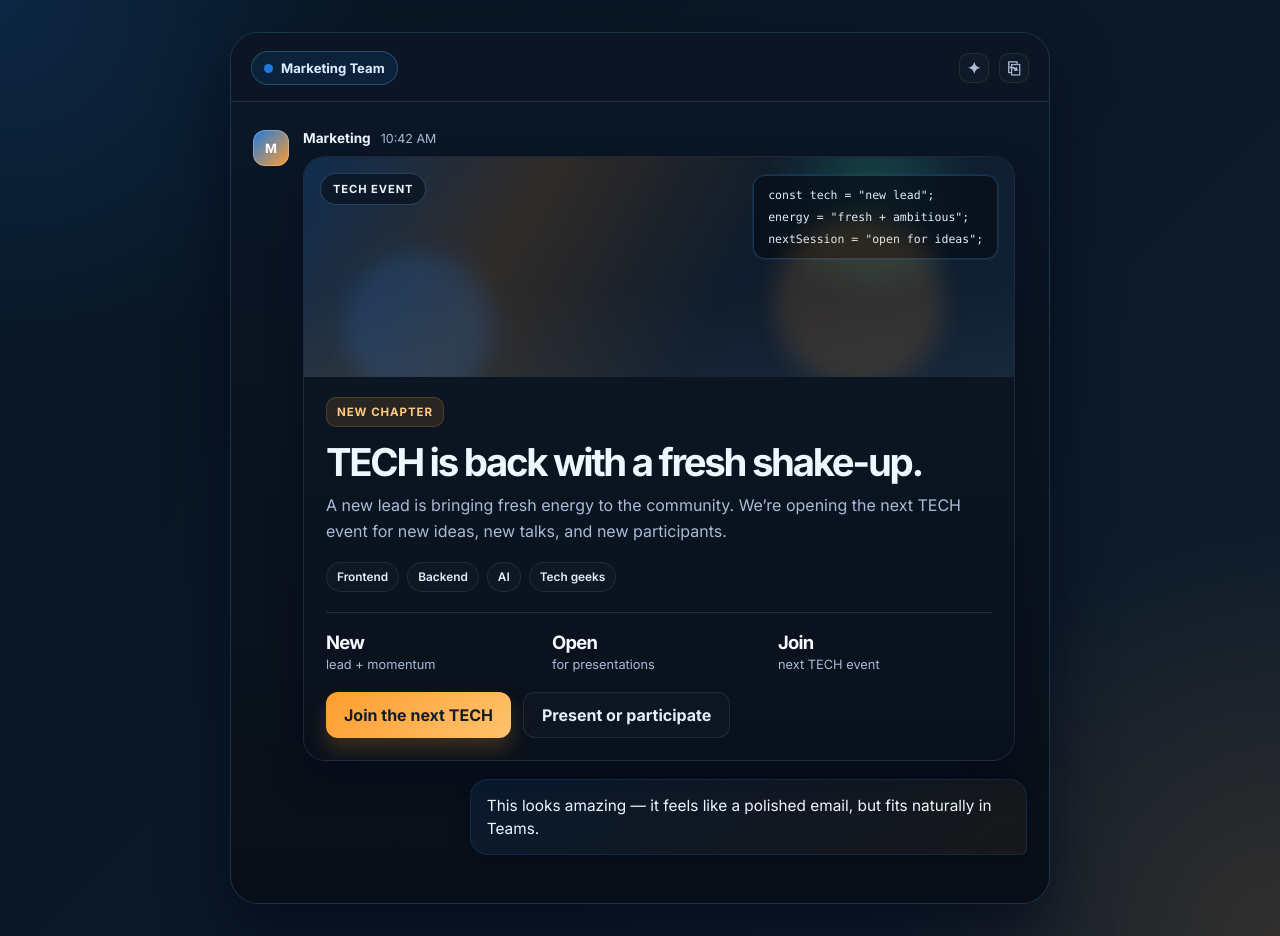
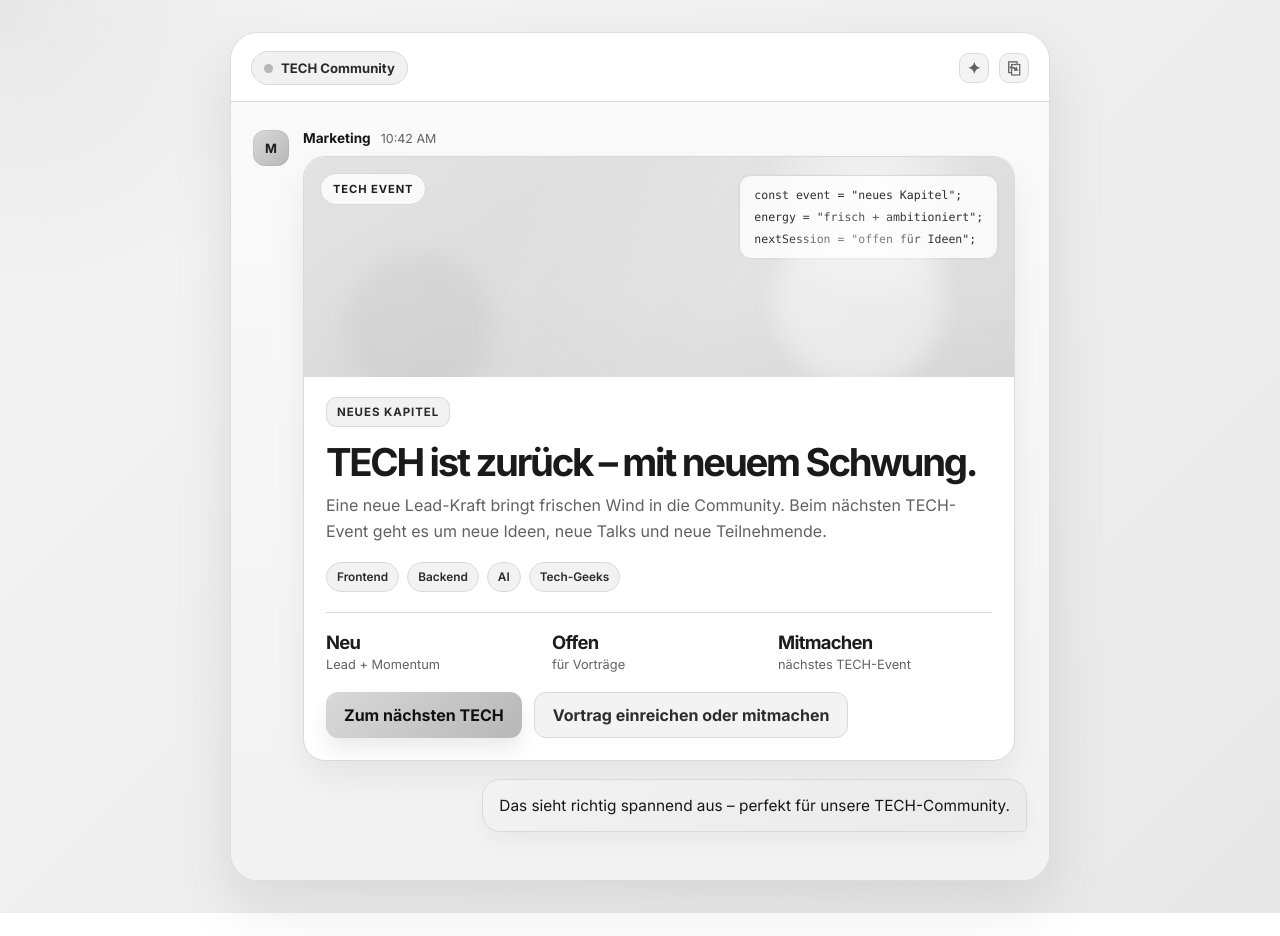
Before and after one commit to TyponUX/Tech-Talk, a plain HTML site: page index.html in a window 1280 px wide. After the commit the page ends 913 px from the top, so only its background shows below. Drawn offline with Linux system fonts and the light colour scheme.

Commit message:
German TECH announcement and brand palette update

```diff
--- a/index.html
+++ b/index.html
@@ -1,9 +1,9 @@
 <!DOCTYPE html>
-<html lang="en">
+<html lang="de">
   <head>
     <meta charset="UTF-8" />
     <meta name="viewport" content="width=device-width, initial-scale=1.0" />
-    <title>Teams Campaign Prototype</title>
+    <title>TECH Event Kampagne</title>
     <link rel="preconnect" href="https://fonts.googleapis.com" />
     <link rel="preconnect" href="https://fonts.gstatic.com" crossorigin />
     <link href="https://fonts.googleapis.com/css2?family=Inter:wght@400;500;600;700;800&display=swap" rel="stylesheet" />
@@ -15,7 +15,7 @@
         <header class="teams-header">
           <div class="team-pill">
             <span class="dot blue"></span>
-            Marketing Team
+            TECH Community
           </div>
           <div class="header-actions">
             <span class="mini-icon">✦</span>
@@ -34,48 +34,48 @@
 
               <div class="campaign-card">
                 <div class="campaign-hero">
-                  <div class="hero-badge">TECH event</div>
+                  <div class="hero-badge">TECH Event</div>
                   <div class="code-overlay">
-                    <span class="code-line">const tech = "new lead";</span>
-                    <span class="code-line">energy = "fresh + ambitious";</span>
-                    <span class="code-line">nextSession = "open for ideas";</span>
+                    <span class="code-line">const event = "neues Kapitel";</span>
+                    <span class="code-line">energy = "frisch + ambitioniert";</span>
+                    <span class="code-line">nextSession = "offen für Ideen";</span>
                   </div>
                   <div class="glow-orb orb-one"></div>
                   <div class="glow-orb orb-two"></div>
                 </div>
 
                 <div class="campaign-body">
-                  <div class="eyebrow">new chapter</div>
-                  <h1>TECH is back with a fresh shake-up.</h1>
+                  <div class="eyebrow">neues Kapitel</div>
+                  <h1>TECH ist zurück – mit neuem Schwung.</h1>
                   <p>
-                    A new lead is bringing fresh energy to the community. We’re opening the next TECH event for new ideas, new talks, and new participants.
+                    Eine neue Lead-Kraft bringt frischen Wind in die Community. Beim nächsten TECH-Event geht es um neue Ideen, neue Talks und neue Teilnehmende.
                   </p>
 
                   <div class="tag-row">
                     <span>Frontend</span>
                     <span>Backend</span>
                     <span>AI</span>
-                    <span>Tech geeks</span>
+                    <span>Tech-Geeks</span>
                   </div>
 
                   <div class="stats-row">
                     <div>
-                      <strong>New</strong>
-                      <span>lead + momentum</span>
+                      <strong>Neu</strong>
+                      <span>Lead + Momentum</span>
                     </div>
                     <div>
-                      <strong>Open</strong>
-                      <span>for presentations</span>
+                      <strong>Offen</strong>
+                      <span>für Vorträge</span>
                     </div>
                     <div>
-                      <strong>Join</strong>
-                      <span>next TECH event</span>
+                      <strong>Mitmachen</strong>
+                      <span>nächstes TECH-Event</span>
                     </div>
                   </div>
 
                   <div class="cta-row">
-                    <button class="primary">Join the next TECH</button>
-                    <button class="secondary">Present or participate</button>
+                    <button class="primary">Zum nächsten TECH</button>
+                    <button class="secondary">Vortrag einreichen oder mitmachen</button>
                   </div>
                 </div>
               </div>
@@ -85,7 +85,7 @@
           <div class="message outgoing">
             <div class="message-content inline">
               <div class="bubble">
-                This looks amazing — it feels like a polished email, but fits naturally in Teams.
+                Das sieht richtig spannend aus – perfekt für unsere TECH-Community.
               </div>
             </div>
           </div>
--- a/styles.css
+++ b/styles.css
@@ -1,19 +1,15 @@
 :root {
-  --bg-1: #081522;
-  --bg-2: #0f1d2d;
-  --panel: #0b1727;
-  --panel-alt: #112236;
-  --chat: #0a1422;
-  --line: rgba(148, 163, 184, 0.18);
-  --text: #edf5ff;
-  --muted: #a9bbd5;
-  --blue: #1f7ae0;
-  --blue-soft: #69c5ff;
-  --orange: #ff9d2f;
-  --orange-soft: #ffc36d;
-  --purple: #5a7bff;
-  --green: #32d29a;
-  --shadow: 0 30px 60px rgba(2, 6, 23, 0.58);
+  --bg-1: #f5f5f5;
+  --bg-2: #e8e8e8;
+  --panel: #ffffff;
+  --panel-alt: #f3f3f3;
+  --chat: #f7f7f7;
+  --line: #d9d9d9;
+  --text: #171717;
+  --muted: #616161;
+  --soft: #b7b7b7;
+  --accent: #d8d8d8;
+  --shadow: 0 24px 60px rgba(21, 21, 21, 0.10);
 }
 
 * {
@@ -27,8 +23,7 @@ body {
   place-items: center;
   font-family: "Inter", sans-serif;
   background:
-    radial-gradient(circle at top left, rgba(31, 122, 224, 0.18), transparent 24%),
-    radial-gradient(circle at bottom right, rgba(255, 157, 47, 0.14), transparent 26%),
+    radial-gradient(circle at top left, rgba(183, 183, 183, 0.22), transparent 20%),
     linear-gradient(135deg, var(--bg-1), var(--bg-2));
   color: var(--text);
 }
@@ -41,9 +36,9 @@ body {
 .teams-window {
   width: min(100%, 820px);
   margin: 0 auto;
-  background: rgba(10, 20, 34, 0.86);
-  backdrop-filter: blur(20px);
-  border: 1px solid rgba(105, 197, 255, 0.18);
+  background: rgba(255, 255, 255, 0.8);
+  backdrop-filter: blur(18px);
+  border: 1px solid rgba(183, 183, 183, 0.45);
   border-radius: 28px;
   box-shadow: var(--shadow);
   overflow: hidden;
@@ -55,16 +50,16 @@ body {
   justify-content: space-between;
   padding: 18px 20px 16px;
   border-bottom: 1px solid var(--line);
-  background: rgba(12, 22, 36, 0.9);
+  background: rgba(255, 255, 255, 0.8);
 }
 
 .team-pill {
   display: inline-flex;
   align-items: center;
   gap: 8px;
-  background: rgba(31, 122, 224, 0.12);
-  border: 1px solid rgba(105, 197, 255, 0.25);
-  color: #d8efff;
+  background: #f1f1f1;
+  border: 1px solid var(--line);
+  color: #2a2a2a;
   font-weight: 700;
   font-size: 0.82rem;
   padding: 8px 12px;
@@ -78,7 +73,7 @@ body {
   border-radius: 50%;
 }
 
-.dot.blue { background: var(--blue); }
+.dot.blue { background: var(--soft); }
 
 .header-actions {
   display: flex;
@@ -92,13 +87,13 @@ body {
   display: grid;
   place-items: center;
   border-radius: 10px;
-  background: rgba(255, 255, 255, 0.02);
-  border: 1px solid rgba(255, 255, 255, 0.08);
+  background: #f4f4f4;
+  border: 1px solid var(--line);
   font-weight: 700;
 }
 
 .chat-thread {
-  background: linear-gradient(180deg, rgba(11, 23, 39, 0.94), rgba(8, 15, 24, 1));
+  background: linear-gradient(180deg, #fafafa, #f2f2f2);
   padding: 28px 22px 30px;
 }
 
@@ -119,11 +114,11 @@ body {
   border-radius: 12px;
   display: grid;
   place-items: center;
-  color: white;
+  color: #1b1b1b;
   font-weight: 700;
   font-size: 0.8rem;
-  background: linear-gradient(135deg, var(--blue), var(--orange));
-  box-shadow: inset 0 0 0 1px rgba(255,255,255,0.25);
+  background: linear-gradient(135deg, #d9d9d9, #b7b7b7);
+  box-shadow: inset 0 0 0 1px rgba(0,0,0,0.05);
 }
 
 .message-content {
@@ -145,18 +140,18 @@ body {
 }
 
 .campaign-card {
-  background: linear-gradient(180deg, rgba(12, 24, 39, 1), rgba(9, 17, 28, 1));
+  background: var(--panel);
+  border: 1px solid var(--line);
   border-radius: 22px;
-  border: 1px solid rgba(148, 163, 184, 0.15);
   overflow: hidden;
-  box-shadow: 0 18px 35px rgba(2, 6, 23, 0.46);
+  box-shadow: 0 18px 35px rgba(23, 23, 23, 0.06);
 }
 
 .campaign-hero {
   position: relative;
   height: 220px;
   overflow: hidden;
-  background: linear-gradient(135deg, rgba(10, 19, 32, 1), rgba(17, 34, 54, 1));
+  background: linear-gradient(135deg, #efefef, #dadada);
 }
 
 .campaign-hero::before {
@@ -164,9 +159,9 @@ body {
   position: absolute;
   inset: 0;
   background:
-    linear-gradient(120deg, rgba(31, 122, 224, 0.25), rgba(255, 157, 47, 0.15), transparent 60%),
-    radial-gradient(circle at 80% 18%, rgba(50, 210, 154, 0.24), transparent 18%),
-    linear-gradient(transparent 0 60%, rgba(255,255,255,0.03));
+    linear-gradient(120deg, rgba(183, 183, 183, 0.22), rgba(97, 97, 97, 0.08), transparent 60%),
+    radial-gradient(circle at 80% 18%, rgba(255,255,255,0.65), transparent 19%),
+    linear-gradient(transparent 0 60%, rgba(0,0,0,0.02));
 }
 
 .code-overlay {
@@ -177,16 +172,16 @@ body {
   gap: 8px;
   padding: 12px 14px;
   border-radius: 12px;
-  background: rgba(7, 14, 24, 0.76);
-  border: 1px solid rgba(105, 197, 255, 0.2);
-  box-shadow: 0 0 0 1px rgba(31, 122, 224, 0.15);
+  background: rgba(255, 255, 255, 0.8);
+  border: 1px solid var(--line);
+  box-shadow: 0 0 0 1px rgba(0,0,0,0.02);
   backdrop-filter: blur(10px);
 }
 
 .code-line {
   font-family: "SFMono-Regular", Consolas, "Liberation Mono", monospace;
   font-size: 0.72rem;
-  color: #dfeeff;
+  color: #2d2d2d;
   white-space: nowrap;
 }
 
@@ -194,13 +189,13 @@ body {
   position: absolute;
   border-radius: 50%;
   filter: blur(12px);
-  opacity: 0.8;
+  opacity: 0.75;
 }
 
 .orb-one {
   width: 150px;
   height: 150px;
-  background: rgba(31, 122, 224, 0.26);
+  background: rgba(183, 183, 183, 0.3);
   left: 40px;
   bottom: -25px;
 }
@@ -208,7 +203,7 @@ body {
 .orb-two {
   width: 170px;
   height: 170px;
-  background: rgba(255, 157, 47, 0.18);
+  background: rgba(255,255,255,0.55);
   right: 70px;
   bottom: -10px;
 }
@@ -220,9 +215,9 @@ body {
   z-index: 2;
   padding: 8px 12px;
   border-radius: 999px;
-  background: rgba(10, 20, 34, 0.8);
-  border: 1px solid rgba(105, 197, 255, 0.24);
-  color: #ebf6ff;
+  background: rgba(255, 255, 255, 0.8);
+  border: 1px solid var(--line);
+  color: #1e1e1e;
   font-size: 0.7rem;
   font-weight: 700;
   letter-spacing: 0.08em;
@@ -235,9 +230,9 @@ body {
 
 .eyebrow {
   display: inline-block;
-  background: rgba(255, 157, 47, 0.12);
-  border: 1px solid rgba(255, 157, 47, 0.2);
-  color: #ffca81;
+  background: rgba(183, 183, 183, 0.18);
+  border: 1px solid var(--line);
+  color: #2b2b2b;
   font-size: 0.72rem;
   font-weight: 700;
   letter-spacing: 0.08em;
@@ -251,7 +246,7 @@ body {
   font-size: clamp(1.9rem, 3vw, 2.7rem);
   line-height: 1.1;
   letter-spacing: -0.06em;
-  color: #edf7ff;
+  color: #1a1a1a;
 }
 
 .campaign-body p {
@@ -271,9 +266,9 @@ body {
 .tag-row span {
   padding: 7px 10px;
   border-radius: 999px;
-  background: rgba(255, 255, 255, 0.02);
-  border: 1px solid rgba(148, 163, 184, 0.14);
-  color: #dfeeff;
+  background: #f2f2f2;
+  border: 1px solid var(--line);
+  color: #2a2a2a;
   font-size: 0.74rem;
   font-weight: 600;
 }
@@ -296,7 +291,7 @@ body {
 .stats-row strong {
   font-size: 1.15rem;
   letter-spacing: -0.04em;
-  color: #f4faff;
+  color: #1d1d1d;
 }
 
 .stats-row span {
@@ -326,15 +321,15 @@ button:hover {
 }
 
 .primary {
-  background: linear-gradient(135deg, var(--orange), var(--orange-soft));
-  color: #131d29;
-  box-shadow: 0 12px 20px rgba(255, 157, 47, 0.2);
+  background: linear-gradient(135deg, #d9d9d9, #b7b7b7);
+  color: #111111;
+  box-shadow: 0 12px 20px rgba(0, 0, 0, 0.08);
 }
 
 .secondary {
-  background: rgba(255, 255, 255, 0.02);
-  border: 1px solid rgba(148, 163, 184, 0.14);
-  color: #e2efff;
+  background: #f3f3f3;
+  border: 1px solid var(--line);
+  color: #2d2d2d;
 }
 
 .message.outgoing .message-content.inline {
@@ -343,14 +338,14 @@ button:hover {
 
 .bubble {
   display: inline-block;
-  background: linear-gradient(135deg, rgba(31, 122, 224, 0.1), rgba(255, 157, 47, 0.06));
+  background: linear-gradient(135deg, #f2f2f2, #eaeaea);
   color: var(--text);
-  border: 1px solid rgba(31, 122, 224, 0.18);
+  border: 1px solid var(--line);
   border-radius: 18px 18px 6px 18px;
   padding: 14px 16px;
   font-size: 0.96rem;
   line-height: 1.5;
-  box-shadow: 0 10px 20px rgba(2, 6, 23, 0.2);
+  box-shadow: 0 10px 20px rgba(17, 17, 17, 0.04);
 }
 
 @media (max-width: 700px) {
```
